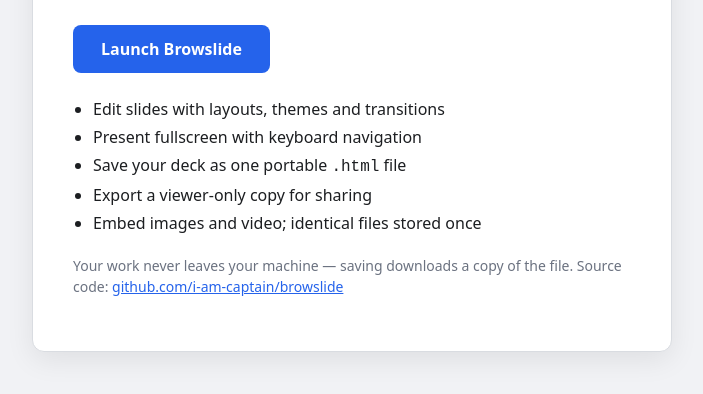
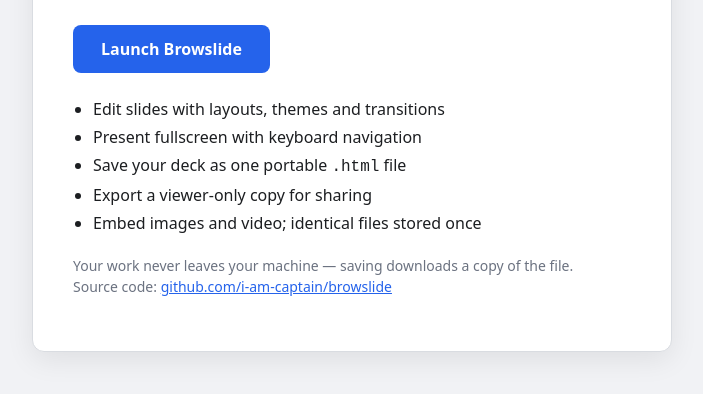
Before and after one commit to i-am-captain/browslide, a plain HTML site: page index.html in a window 1280 px wide. Shown: the part 192-586 px from the top of the page, without its empty margins (288-991 px from the left). Drawn offline with Linux system fonts and the light colour scheme.

Commit message:
Landing page: source link on its own line

```diff
--- a/index.html
+++ b/index.html
@@ -30,7 +30,7 @@
 <li>Export a viewer-only copy for sharing</li>
 <li>Embed images and video; identical files stored once</li>
 </ul>
-<p class="note">Your work never leaves your machine — saving downloads a copy of the file. Source code: <a href="https://github.com/i-am-captain/browslide">github.com/i-am-captain/browslide</a></p>
+<p class="note">Your work never leaves your machine — saving downloads a copy of the file.<br>Source code: <a href="https://github.com/i-am-captain/browslide">github.com/i-am-captain/browslide</a></p>
 </main>
 </body>
 </html>
```
